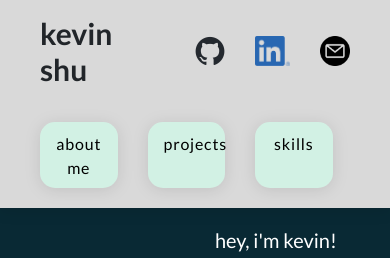
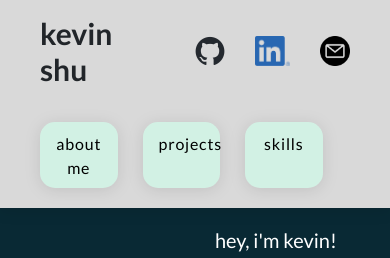
Before and after one commit to kyshu11027/portfolio, a React (Vite) app: page / in a window 390 px wide. Shown: the top 258 px of the page. Built offline with nearby package versions, Linux system fonts and the light colour scheme; the HTML template or start-up script is replaced by a standard one.

Commit message:
navbar mobile

```diff
--- a/src/css/navbar.css
+++ b/src/css/navbar.css
@@ -16,7 +16,7 @@
 }
 .nav-bottom-row {
   display: flex;
-  gap: 30px;
+  gap: 25px;
   padding: 10px 40px;
   padding-top: 20px;
   padding-bottom: 20px;
```
